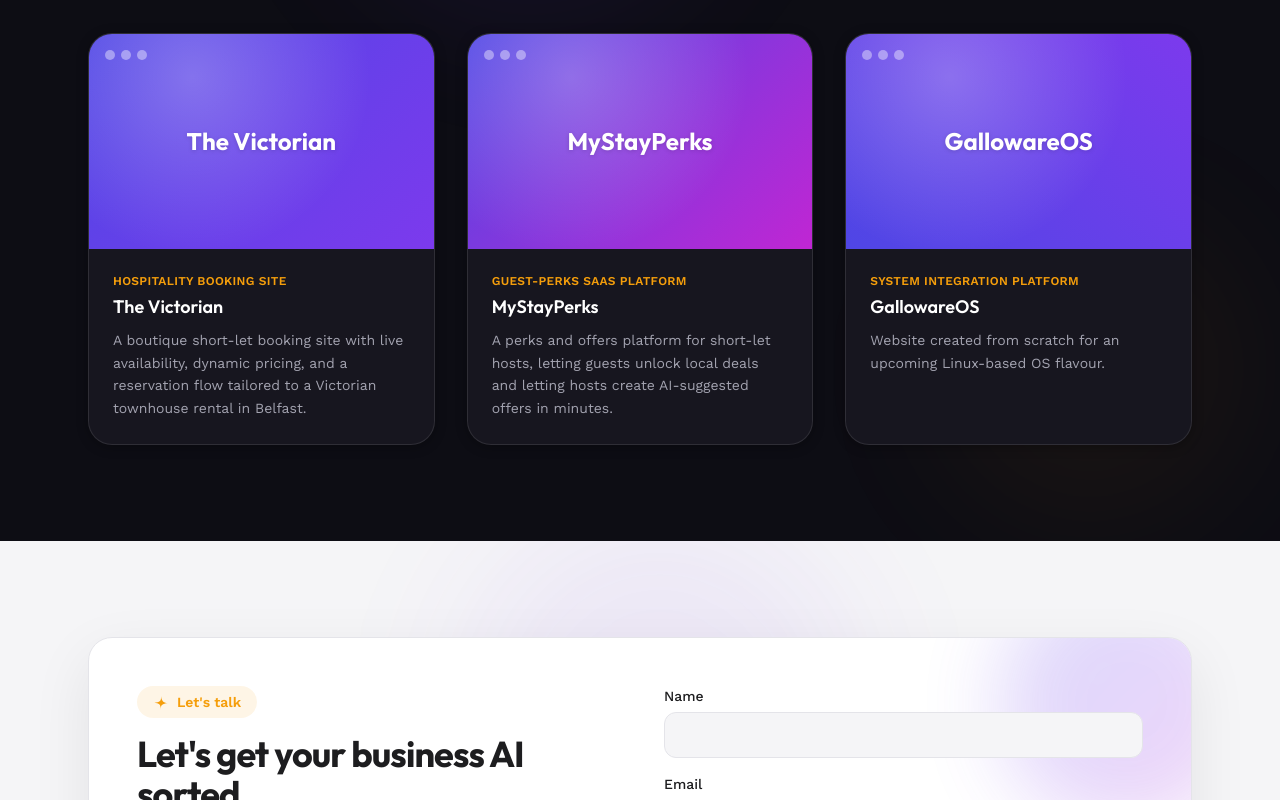
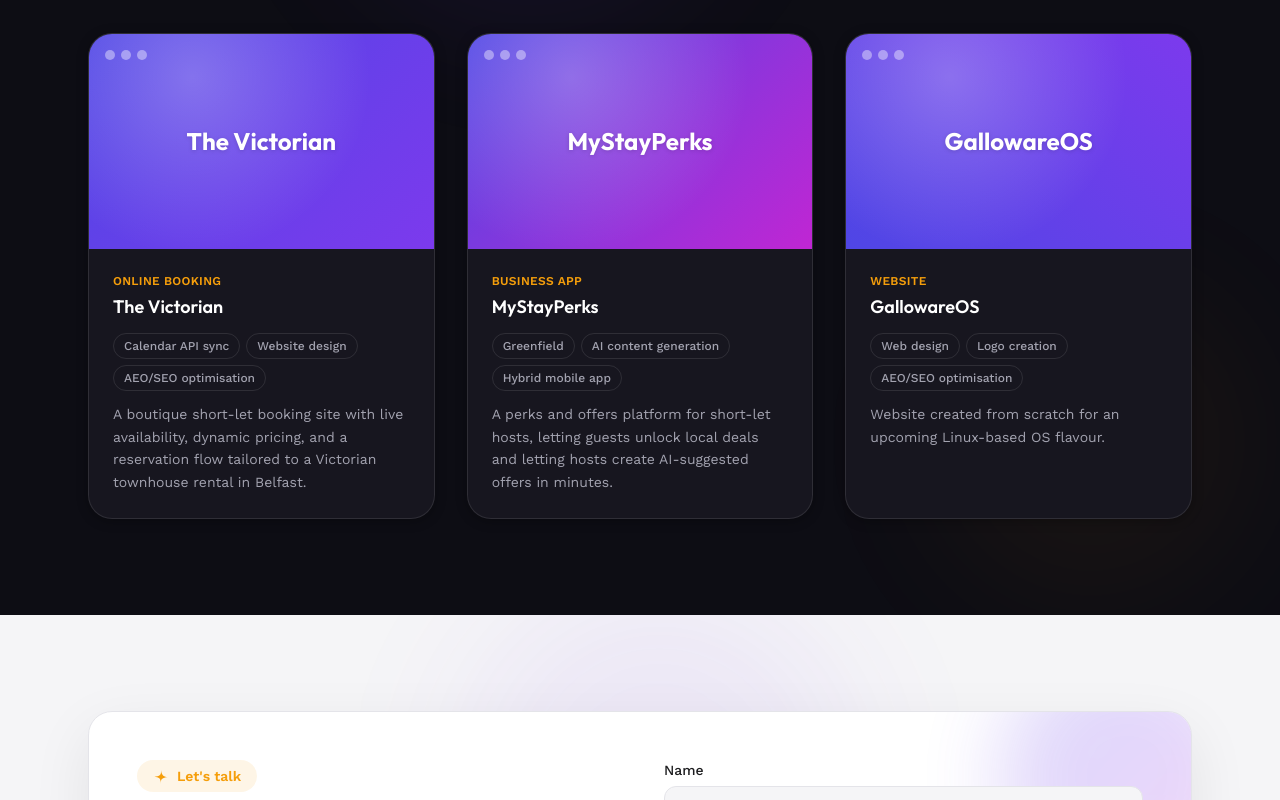
Before and after one commit to duecento/dieci, a Next.js app: page / in a window 1280 px wide. Shown: the part 2000-2800 px from the top of the page. Built offline with nearby package versions, Linux system fonts and the light colour scheme.

Commit message:
Add category and tag chips to each Portfolio card

```diff
--- a/src/components/Portfolio.tsx
+++ b/src/components/Portfolio.tsx
@@ -1,21 +1,24 @@
 const PROJECTS = [
   {
     name: "The Victorian",
-    tag: "Hospitality booking site",
+    category: "Online booking",
+    tags: ["Calendar API sync", "Website design", "AEO/SEO optimisation"],
     description:
       "A boutique short-let booking site with live availability, dynamic pricing, and a reservation flow tailored to a Victorian townhouse rental in Belfast.",
     color: "bg-gradient-brand-1",
   },
   {
     name: "MyStayPerks",
-    tag: "Guest-perks SaaS platform",
+    category: "Business app",
+    tags: ["Greenfield", "AI content generation", "Hybrid mobile app"],
     description:
       "A perks and offers platform for short-let hosts, letting guests unlock local deals and letting hosts create AI-suggested offers in minutes.",
     color: "bg-gradient-brand-3",
   },
   {
     name: "GallowareOS",
-    tag: "System integration platform",
+    category: "Website",
+    tags: ["Web design", "Logo creation", "AEO/SEO optimisation"],
     description:
       "Website created from scratch for an upcoming Linux-based OS flavour.",
     color: "bg-gradient-brand-5",
@@ -68,12 +71,22 @@ export default function Portfolio() {
               </div>
               <div className="p-6">
                 <p className="text-ai-accent text-xs font-bold uppercase tracking-wide">
-                  {project.tag}
+                  {project.category}
                 </p>
                 <h3 className="mt-1 font-heading text-lg font-semibold text-white">
                   {project.name}
                 </h3>
-                <p className="text-dark-muted mt-2 text-sm leading-relaxed">
+                <div className="mt-3 flex flex-wrap gap-1.5">
+                  {project.tags.map((tag) => (
+                    <span
+                      key={tag}
+                      className="border-dark-border text-dark-muted rounded-full border px-2.5 py-1 text-xs font-medium"
+                    >
+                      {tag}
+                    </span>
+                  ))}
+                </div>
+                <p className="text-dark-muted mt-3 text-sm leading-relaxed">
                   {project.description}
                 </p>
               </div>
```
